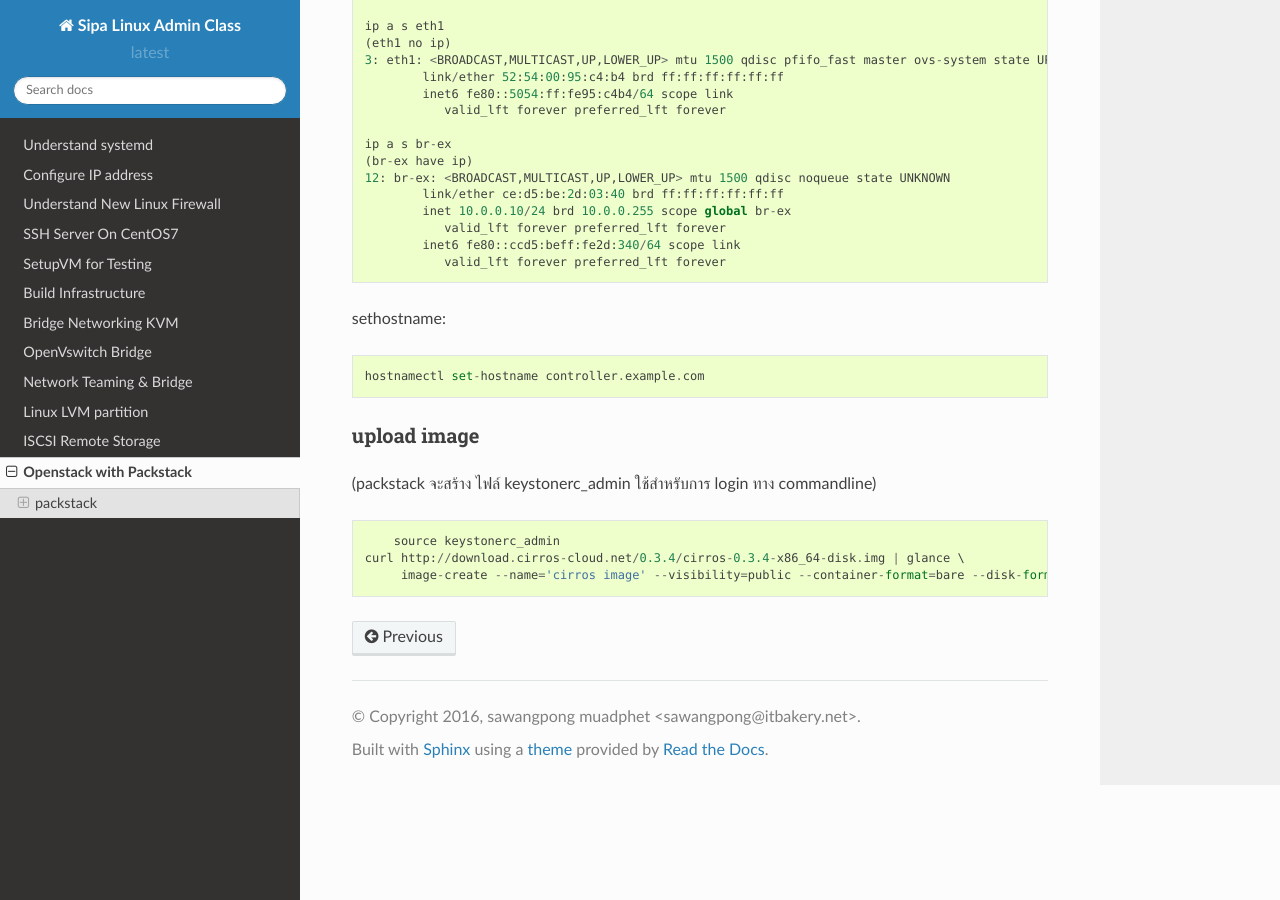
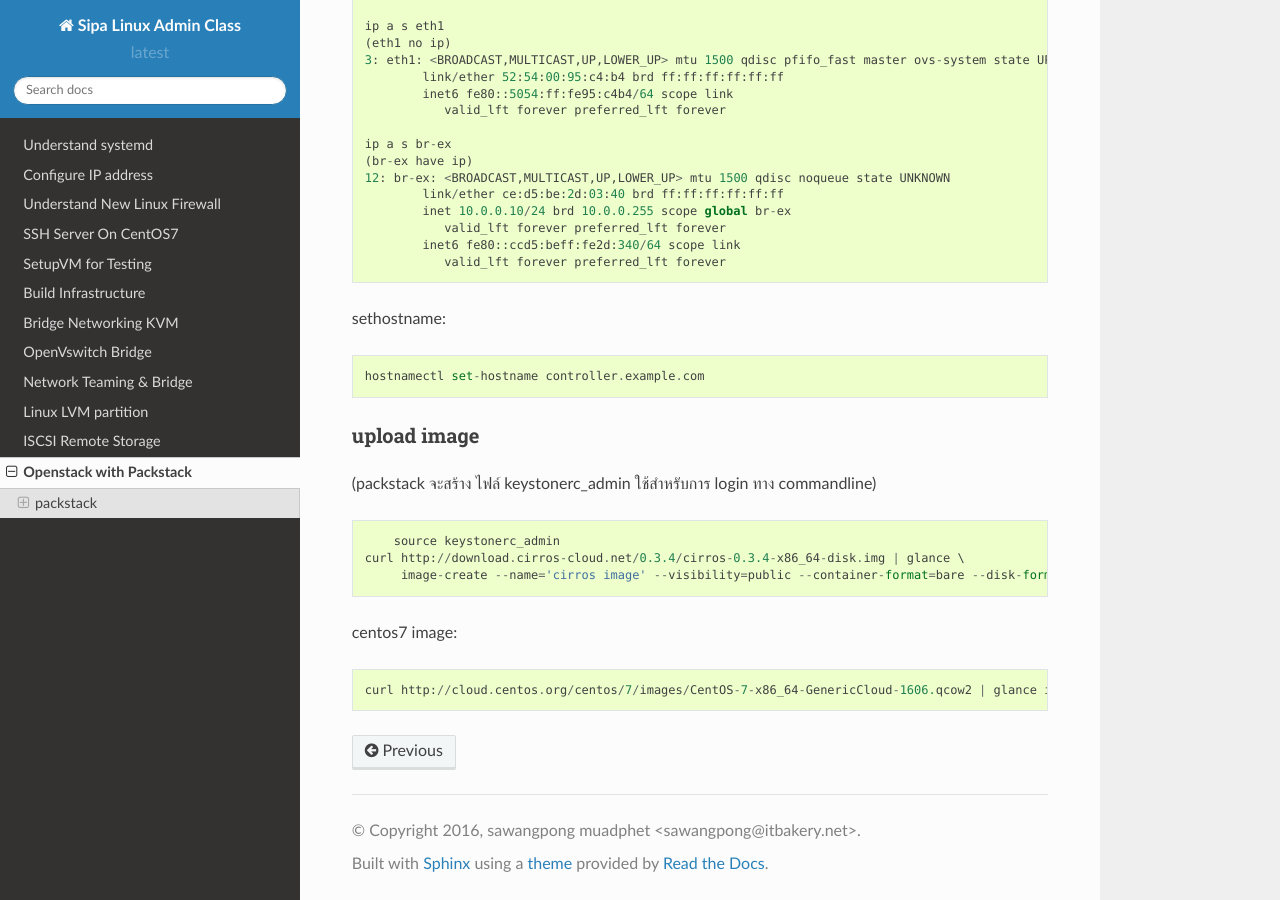
Before and after one commit to thaiopen/SipaLinuxCourse, a Sphinx documentation site: the page built from docs/source/packstack.rst, in a window 1280 px wide and 900 px high, scrolled down 3933 px. Built offline with Sphinx 7.4.7 and the Read the Docs theme 2.0.0, drawn with Linux system fonts in a browser that asks for light colours.

Commit message:
building and pushing docs

```diff
--- a/docs/source/packstack.rst
+++ b/docs/source/packstack.rst
@@ -194,3 +194,7 @@ upload image
 	source keystonerc_admin
     curl http://download.cirros-cloud.net/0.3.4/cirros-0.3.4-x86_64-disk.img | glance \
          image-create --name='cirros image' --visibility=public --container-format=bare --disk-format=qcow2
+
+centos7 image::
+
+	curl http://cloud.centos.org/centos/7/images/CentOS-7-x86_64-GenericCloud-1606.qcow2 | glance image-create --name='centos7 image' --visibility=public --container-format=bare --disk-format=qcow2
```
Also changed, not shown: 5 other files.
